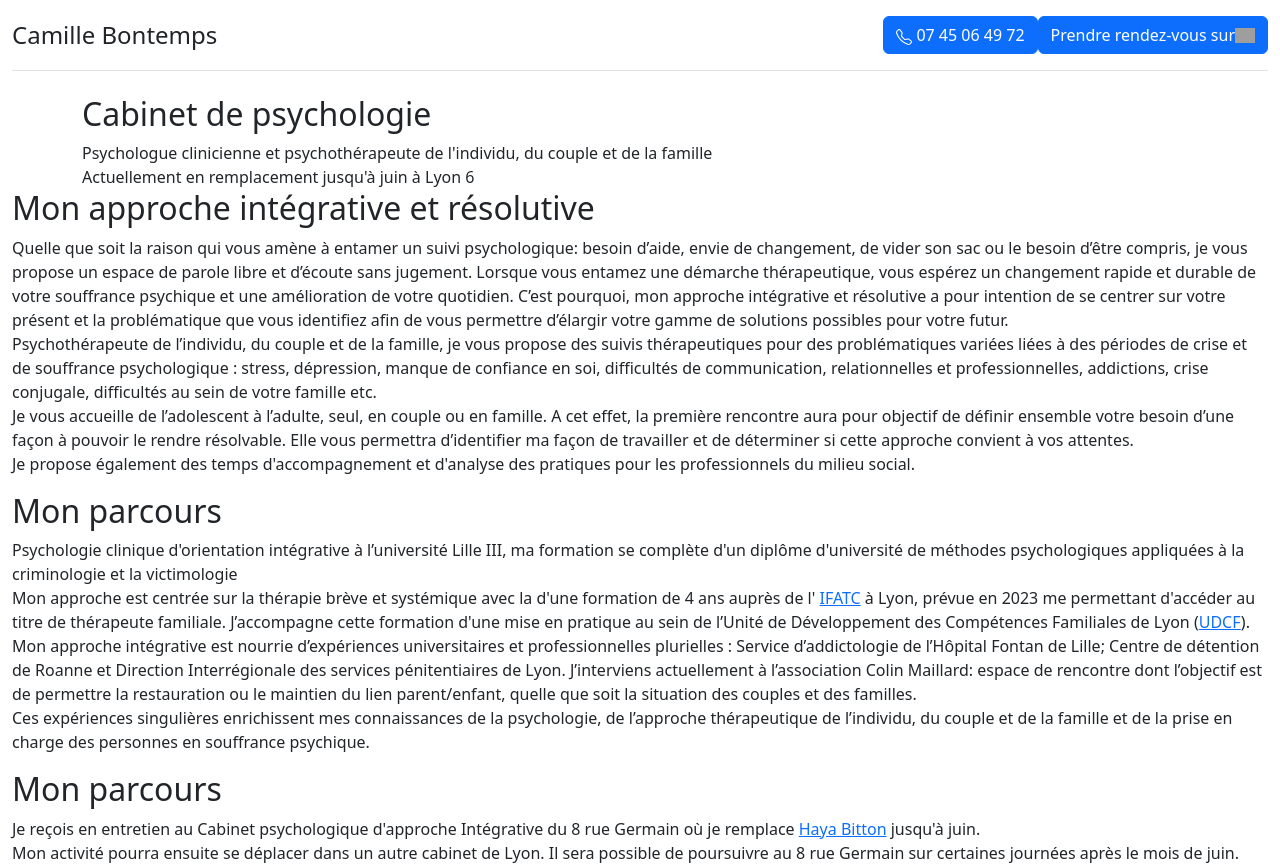
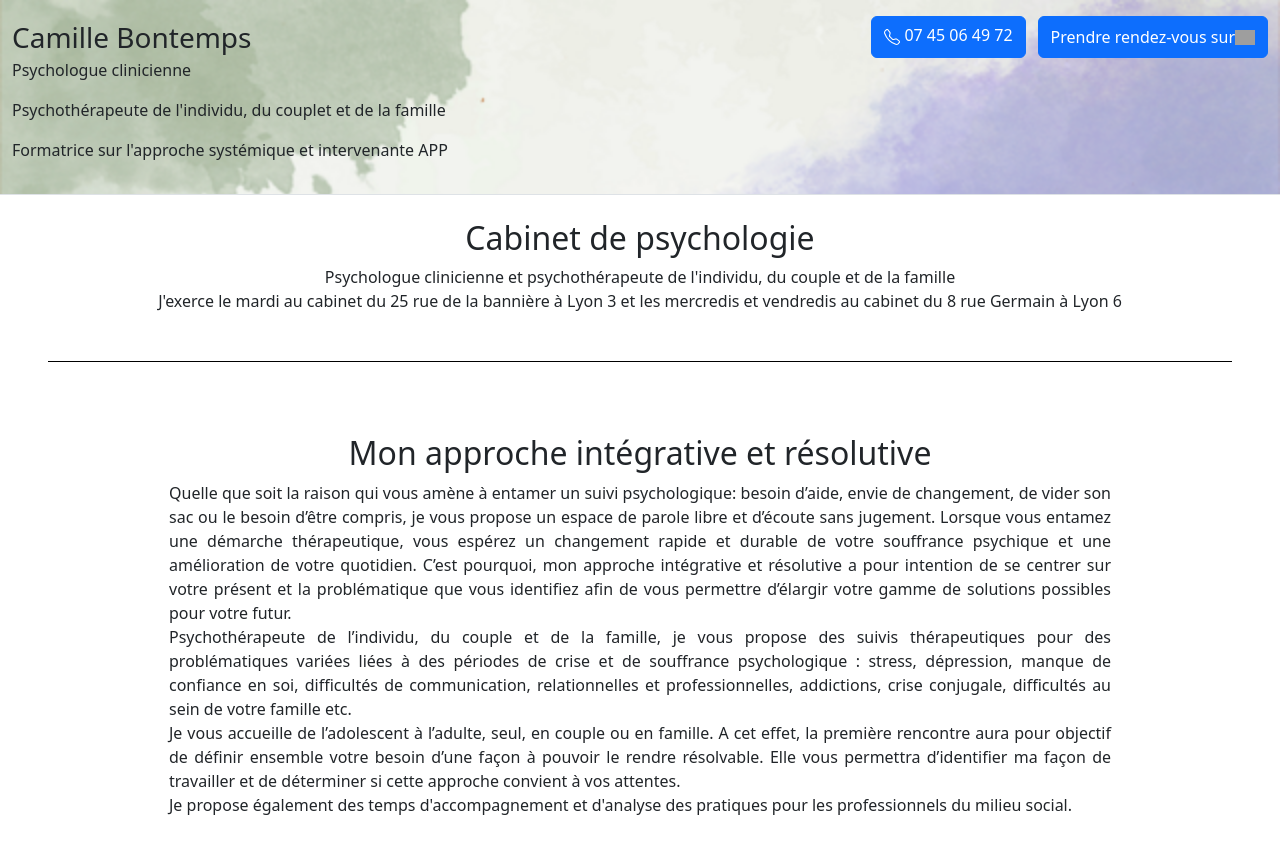
Before and after one commit to fhayd/camillehp, a website: page dist/index.html in a window 1280 px wide. Shown: the top 868 px of the page. Drawn offline with nearby package versions, Linux system fonts and the light colour scheme; some packages are replaced by stand-ins of ours; files that its build step writes are made by us from their sources; grey boxes are pictures that could not be loaded.

Commit message:
doctolib change and banner

```diff
--- a/src/scss/styles.scss
+++ b/src/scss/styles.scss
@@ -1,7 +1,17 @@
 // Import all of Bootstrap's CSS
 @import "~bootstrap/scss/bootstrap";
 
+.header{
+    background-image: url('../assets/banner_bg.png');
+    background-repeat: no-repeat;
+    background-size: cover;
+    margin: 0 -12px;
+    padding: 0 12px;
+}
 
+.header-button{
+    max-height: 42px;
+}
 .nav-pills > button {
     margin-left: 12px;
 }
@@ -16,7 +26,7 @@
 }
 
 h2{
-    color: #5f9bce
+    color: #aab9a0
 }
 
 .content {
```
Also changed, not shown: dist/index.html, src/assets/banner_bg.png (added).
